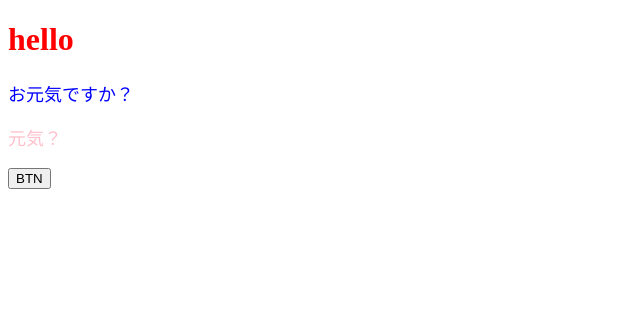
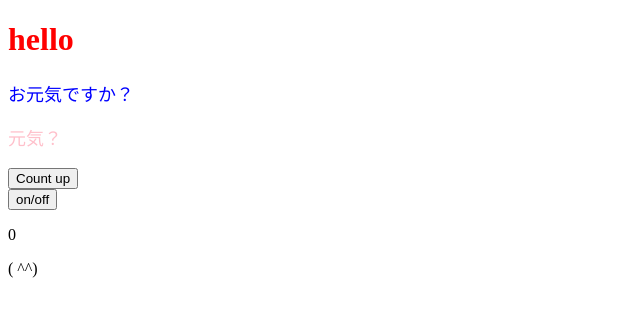
Before and after one commit to n-matsu/js-react-todolist, a React (Create React App) app: page / in a window 1280 px wide. Shown: the top 316 px of the page, without its empty margins (0-640 px from the left). Built offline with nearby package versions, Linux system fonts and the light colour scheme.

Commit message:
useState

```diff
--- a/src/app.jsx
+++ b/src/app.jsx
@@ -2,14 +2,27 @@ import React, { useState } from "react";
 import ColorfulMessage from "./components/ColorfulMessage.jsx";
 
 const App = () => {
-  const onClickBtn = () => {};
-  //const contentStyle = {color: "blue", fontSize:'18px'}
+  const [num, setNum] = useState(0);
+  const [showFlg, setShowFlg] = useState(true);
+
+  const onClickCountUp = () => {
+    setNum(num + 1);
+  };
+  const onClickSwitchFlg = () => {
+    setShowFlg(!showFlg);
+  };
+
   return (
     <>
       <h1 style={{ color: "red" }}>hello</h1>
       <ColorfulMessage color="blue">お元気ですか？</ColorfulMessage>
       <ColorfulMessage color="pink">元気？</ColorfulMessage>
-      <button onClick={onClickBtn}>BTN</button>
+      <button onClick={onClickCountUp}>Count up</button>
+      <br />
+      <button onClick={onClickSwitchFlg}>on/off</button>
+
+      <p>{num}</p>
+      {showFlg && <p>( ^^)</p>}
     </>
   );
 };
```
